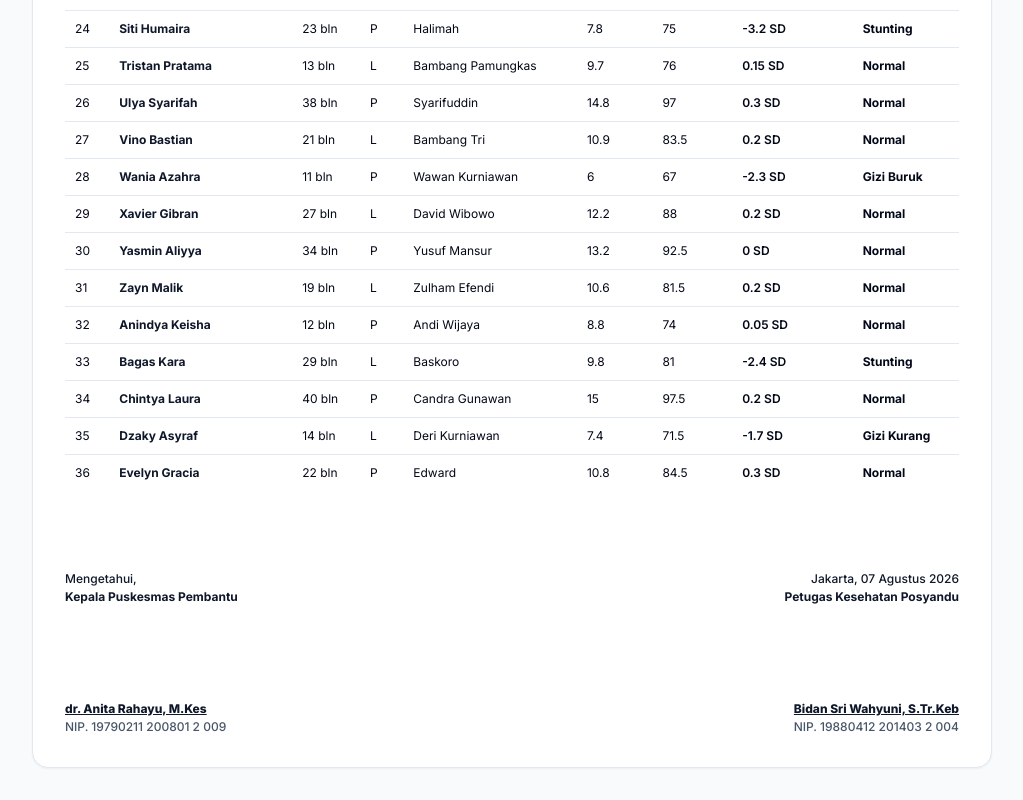
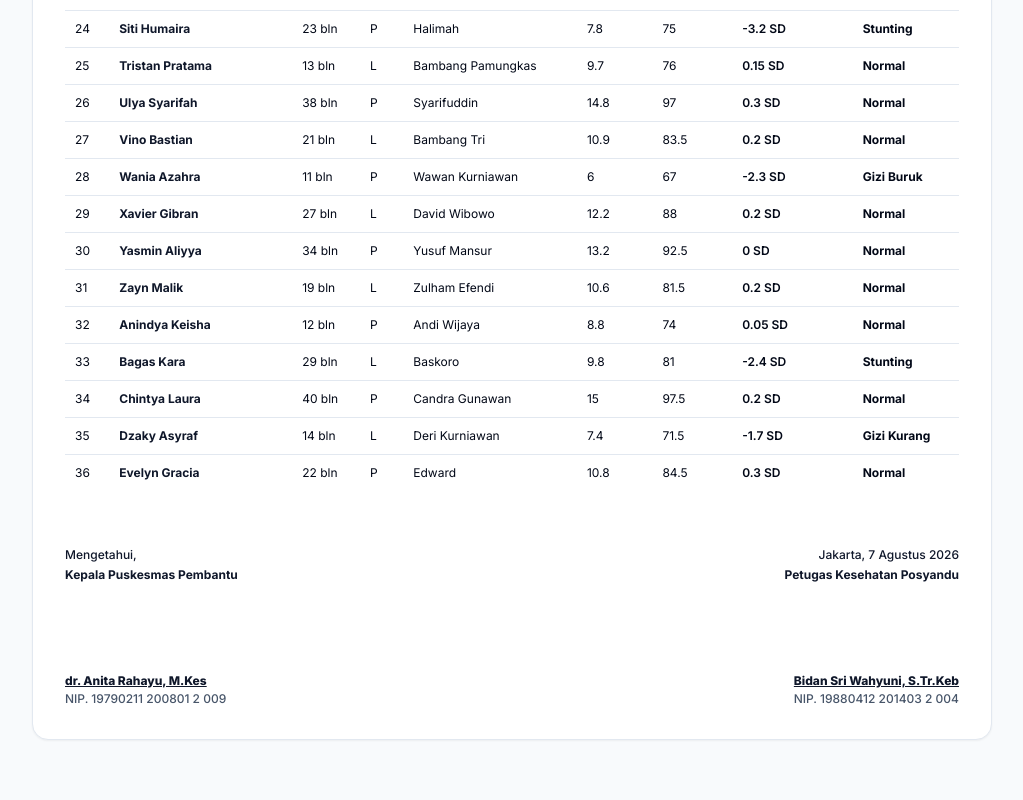
Before and after one commit to moch-firmansyahh/SimGiz-testing-, a Next.js app: page /export in a window 1280 px wide. Shown: the part 1324-2124 px from the top of the page, without its empty margins (256-1279 px from the left). After the commit the page ends 2096 px from the top, so only its background shows below. Built offline with nearby package versions, Linux system fonts and the light colour scheme; no server answers; the database is empty; sample sign-in values are in the browser's storage.

Commit message:
fix: make report date 100% real-time dynamic and align left and right signature blocks perfectly parallel

```diff
--- a/app/export/page.tsx
+++ b/app/export/page.tsx
@@ -12,6 +12,8 @@ export default function ExportPage() {
   const [childrenList, setChildrenList] = useState<ChildRecord[]>([]);
   const [metrics, setMetrics] = useState<SummaryMetric | null>(null);
   const [loading, setLoading] = useState(true);
+  const [currentDateFormatted, setCurrentDateFormatted] = useState<string>("");
+  const [currentMonthYearFormatted, setCurrentMonthYearFormatted] = useState<string>("");
 
   const fetchData = async () => {
     try {
@@ -33,6 +35,20 @@ export default function ExportPage() {
 
   useEffect(() => {
     fetchData();
+
+    // Generate real-time dynamic dates
+    const now = new Date();
+    const formattedDate = now.toLocaleDateString("id-ID", {
+      day: "numeric",
+      month: "long",
+      year: "numeric",
+    });
+    const formattedMonthYear = now.toLocaleDateString("id-ID", {
+      month: "long",
+      year: "numeric",
+    });
+    setCurrentDateFormatted(formattedDate);
+    setCurrentMonthYearFormatted(formattedMonthYear);
   }, []);
 
   const handlePrint = () => {
@@ -72,7 +88,7 @@ export default function ExportPage() {
             {currentWorker.posyandu} • {currentWorker.kelurahan}
           </p>
           <p className="text-xs text-slate-500 mt-0.5">
-            Periode: Agustus 2026 • Petugas: {currentWorker.nama} (NIP: {currentWorker.nip})
+            Periode: {currentMonthYearFormatted || "Agustus 2026"} • Petugas: {currentWorker.nama} (NIP: {currentWorker.nip})
           </p>
         </div>
 
@@ -122,25 +138,37 @@ export default function ExportPage() {
           </table>
         )}
 
-        {/* Official Indonesian Government / Posyandu Signature Format */}
+        {/* 100% Perfectly Aligned & Parallel Indonesian Government Signature Block */}
         <div
-          className="print-signature flex justify-between items-start pt-10 text-xs text-slate-900 mt-10"
+          className="print-signature grid grid-cols-2 gap-8 text-xs text-slate-900 mt-10 pt-4"
           style={{ breakInside: "avoid", pageBreakInside: "avoid" }}
         >
-          <div className="print-signature-box text-left">
-            <p className="font-medium">Mengetahui,</p>
-            <p className="font-bold mt-0.5 text-slate-900">Kepala Puskesmas Pembantu</p>
-            <div className="sig-space h-20 my-2" style={{ height: "80px", minHeight: "80px" }} />
-            <p className="font-extrabold underline text-slate-900">dr. Anita Rahayu, M.Kes</p>
-            <p className="text-slate-600 font-medium mt-0.5">NIP. 19790211 200801 2 009</p>
+          {/* Left Officer Block */}
+          <div className="print-signature-box text-left flex flex-col justify-between">
+            <div>
+              <p className="font-medium leading-tight h-5">Mengetahui,</p>
+              <p className="font-bold text-slate-900 leading-tight">Kepala Puskesmas Pembantu</p>
+            </div>
+            <div className="sig-space my-2" style={{ height: "75px", minHeight: "75px" }} />
+            <div>
+              <p className="font-extrabold underline text-slate-900">dr. Anita Rahayu, M.Kes</p>
+              <p className="text-slate-600 font-medium mt-0.5">NIP. 19790211 200801 2 009</p>
+            </div>
           </div>
 
-          <div className="print-signature-box text-right">
-            <p className="font-medium">Jakarta, 07 Agustus 2026</p>
-            <p className="font-bold mt-0.5 text-slate-900">Petugas Kesehatan Posyandu</p>
-            <div className="sig-space h-20 my-2" style={{ height: "80px", minHeight: "80px" }} />
-            <p className="font-extrabold underline text-slate-900">{currentWorker.nama}</p>
-            <p className="text-slate-600 font-medium mt-0.5">NIP. {currentWorker.nip}</p>
+          {/* Right Officer Block */}
+          <div className="print-signature-box text-right flex flex-col justify-between">
+            <div>
+              <p className="font-medium leading-tight h-5">
+                Jakarta, {currentDateFormatted || "09 Agustus 2026"}
+              </p>
+              <p className="font-bold text-slate-900 leading-tight">Petugas Kesehatan Posyandu</p>
+            </div>
+            <div className="sig-space my-2" style={{ height: "75px", minHeight: "75px" }} />
+            <div>
+              <p className="font-extrabold underline text-slate-900">{currentWorker.nama}</p>
+              <p className="text-slate-600 font-medium mt-0.5">NIP. {currentWorker.nip}</p>
+            </div>
           </div>
         </div>
       </div>
--- a/app/globals.css
+++ b/app/globals.css
@@ -95,8 +95,8 @@
   }
 
   .sig-space {
-    height: 80px !important;
-    min-height: 80px !important;
+    height: 75px !important;
+    min-height: 75px !important;
     display: block !important;
   }
 
@@ -105,9 +105,13 @@
     page-break-inside: avoid !important;
     display: flex !important;
     justify-content: space-between !important;
-    align-items: flex-start !important;
+    align-items: stretch !important;
     margin-top: 40px !important;
     padding-top: 20px !important;
     width: 100% !important;
   }
+
+  .print-signature-box {
+    width: 45% !important;
+  }
 }
```
